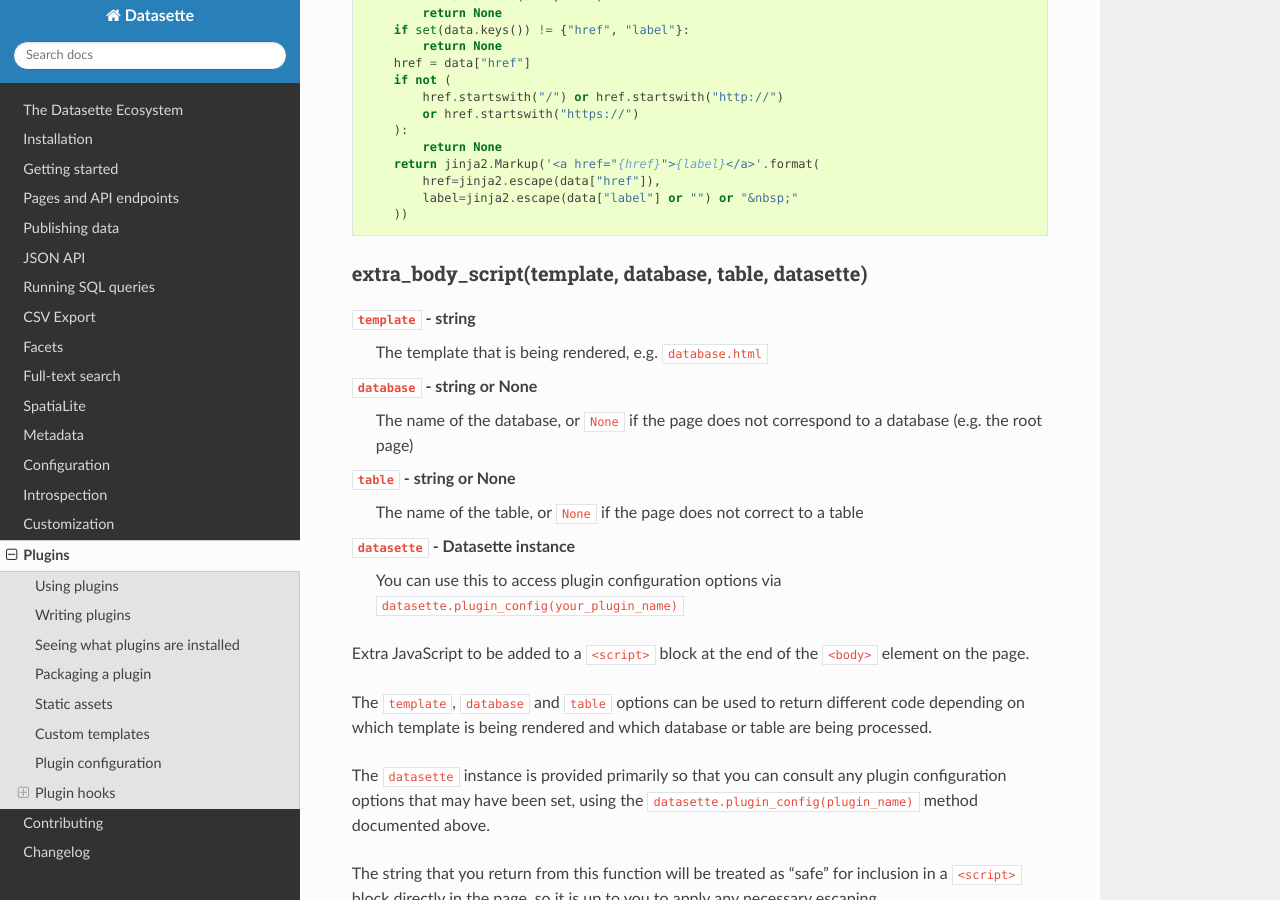
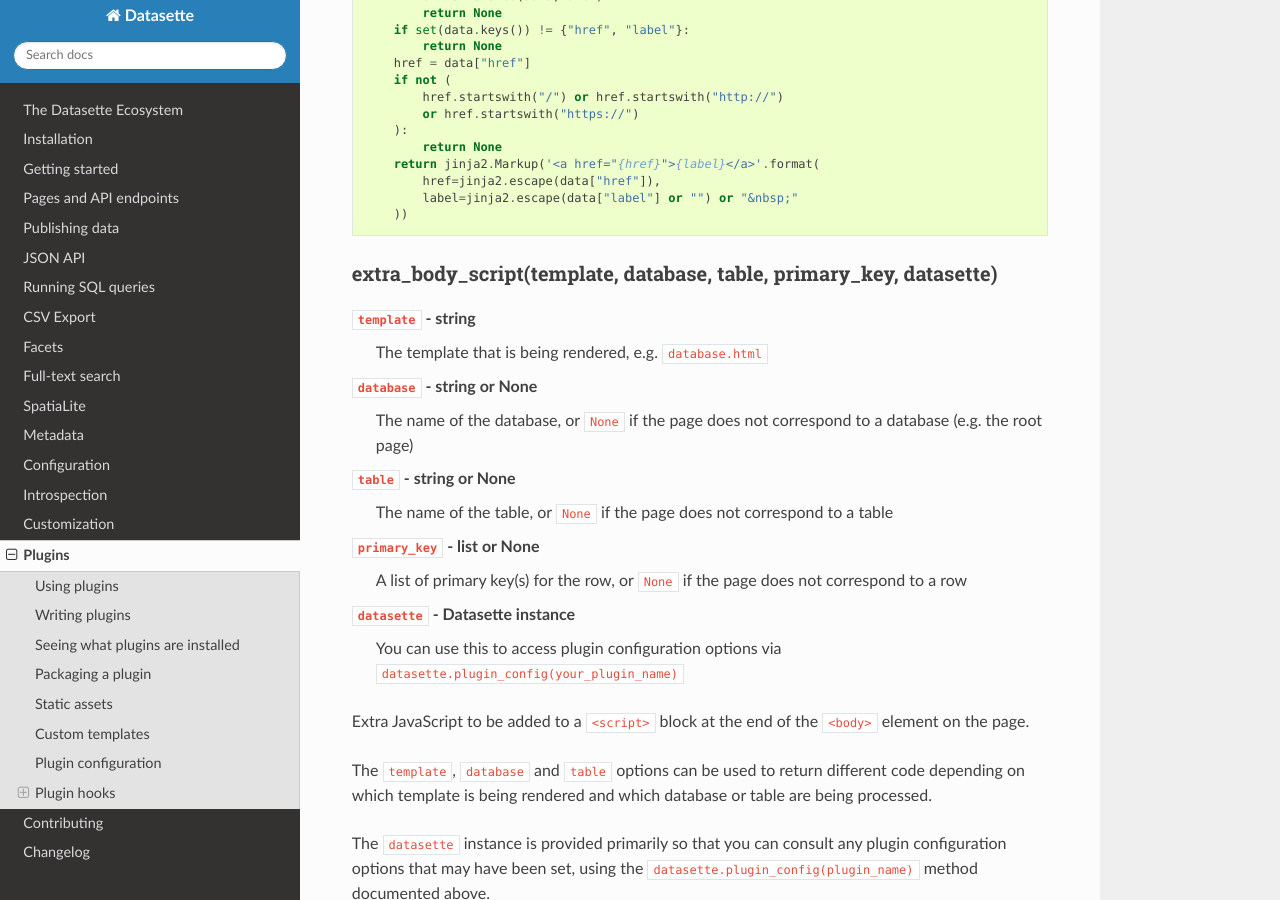
Before and after one commit to simonw/datasette, a Sphinx documentation site: the page built from docs/plugins.rst, in a window 1280 px wide and 900 px high, scrolled down 10411 px. Built offline with Sphinx 7.4.7 and the Read the Docs theme 2.0.0, drawn with Linux system fonts in a browser that asks for light colours.

Commit message:
Add primary key to the extra_body_script hook arguments
This allows the row to be identified on row pages.

```diff
--- a/docs/plugins.rst
+++ b/docs/plugins.rst
@@ -529,8 +529,8 @@
 
 .. _plugin_hook_extra_body_script:
 
-extra_body_script(template, database, table, datasette)
-~~~~~~~~~~~~~~~~~~~~~~~~~~~~~~~~~~~~~~~~~~~~~~~~~~~~~~~
+extra_body_script(template, database, table, primary_key, datasette)
+~~~~~~~~~~~~~~~~~~~~~~~~~~~~~~~~~~~~~~~~~~~~~~~~~~~~~~~~~~~~~~~~~~~~
 
 ``template`` - string
     The template that is being rendered, e.g. ``database.html``
@@ -539,7 +539,10 @@
     The name of the database, or ``None`` if the page does not correspond to a database (e.g. the root page)
 
 ``table`` - string or None
-    The name of the table, or ``None`` if the page does not correct to a table
+    The name of the table, or ``None`` if the page does not correspond to a table
+
+``primary_key`` - list or None
+    A list of primary key(s) for the row, or ``None`` if the page does not correspond to a row
 
 ``datasette`` - Datasette instance
     You can use this to access plugin configuration options via ``datasette.plugin_config(your_plugin_name)``
```
Also changed, not shown: 2 other files.
